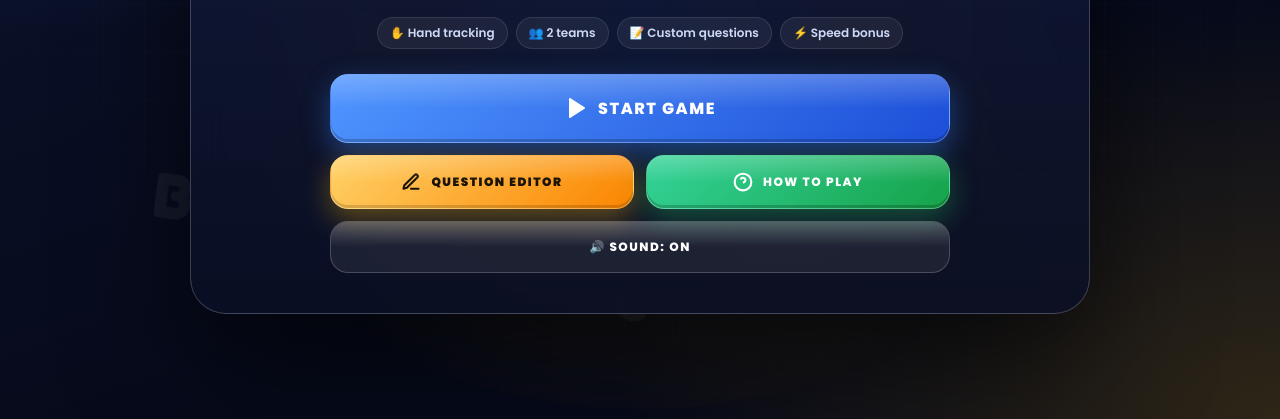
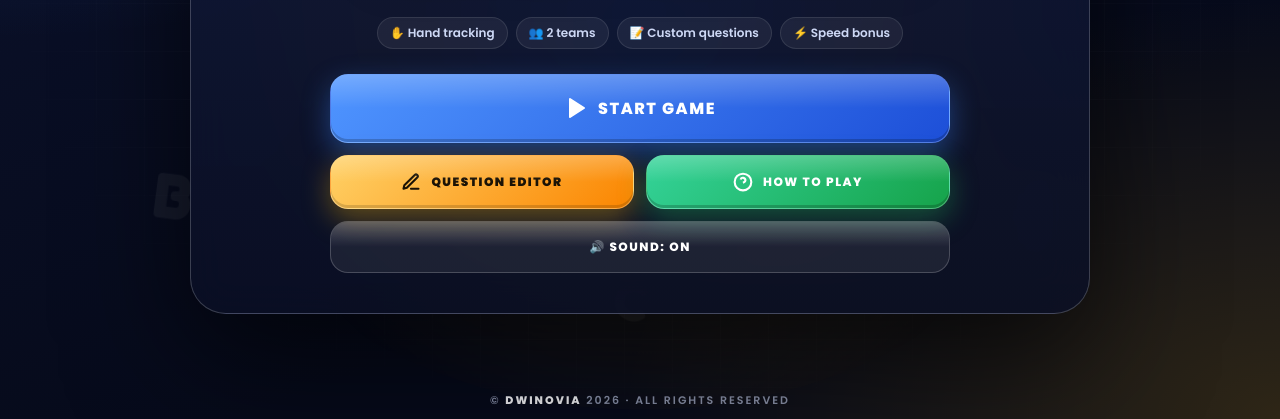
Before and after one commit to dwinovia114/media-dwinovia-portal, a plain HTML site: page quizclash/index.html in a window 1280 px wide. Shown: the part 381-800 px from the top of the page. Drawn offline with Linux system fonts and the light colour scheme.

Commit message:
Update index.html

```diff
--- a/quizclash/index.html
+++ b/quizclash/index.html
@@ -1196,6 +1196,25 @@
 
         .empty-state { text-align: center; padding: 40px 20px; color: var(--muted); border: 2px dashed var(--line-strong); border-radius: 18px; line-height: 1.6; }
         .empty-state b { color: white; }
+
+        /* ---------- FOOTER ---------- */
+        .app-footer {
+            position: fixed;
+            bottom: 10px;
+            left: 50%;
+            transform: translateX(-50%);
+            z-index: 11;
+            font-size: 11px;
+            font-weight: 600;
+            letter-spacing: 2px;
+            color: rgba(205, 216, 245, 0.55);
+            width: max-content;
+            max-width: 92vw;
+            text-align: center;
+            pointer-events: none;
+            text-transform: uppercase;
+        }
+        .app-footer b { color: rgba(255, 255, 255, 0.8); font-weight: 800; }
 
         @media (prefers-reduced-motion: reduce) {
             .hero-bg-glow, .floating-shapes span, .vs-team, .trophy, .btn-start::before { animation: none !important; }
@@ -1365,6 +1384,8 @@ You drop your… | Wow! | Aha! | Oops! | Hurray! | C</pre>
     </div>
 
     <div id="toast" class="toast"></div>
+
+    <footer id="app-footer" class="app-footer">© <b>DWINOVIA</b> 2026 · All rights reserved</footer>
 
     <!-- CUSTOM CONFIRM MODAL -->
     <div id="modal-confirm" class="modal-overlay hidden">
@@ -2172,6 +2193,7 @@ Answer: B`;
         function showScreen(screenId) {
             document.querySelectorAll('.screen').forEach(s => s.classList.add('hidden'));
             document.getElementById(screenId).classList.remove('hidden');
+            document.getElementById('app-footer').classList.toggle('hidden', screenId === 'screen-game');
             if (screenId === 'screen-home') updateQuestionCounts();
             if (screenId === 'screen-setup' && !appState.cameraActive) initCameraAndMediaPipe();
         }
```
